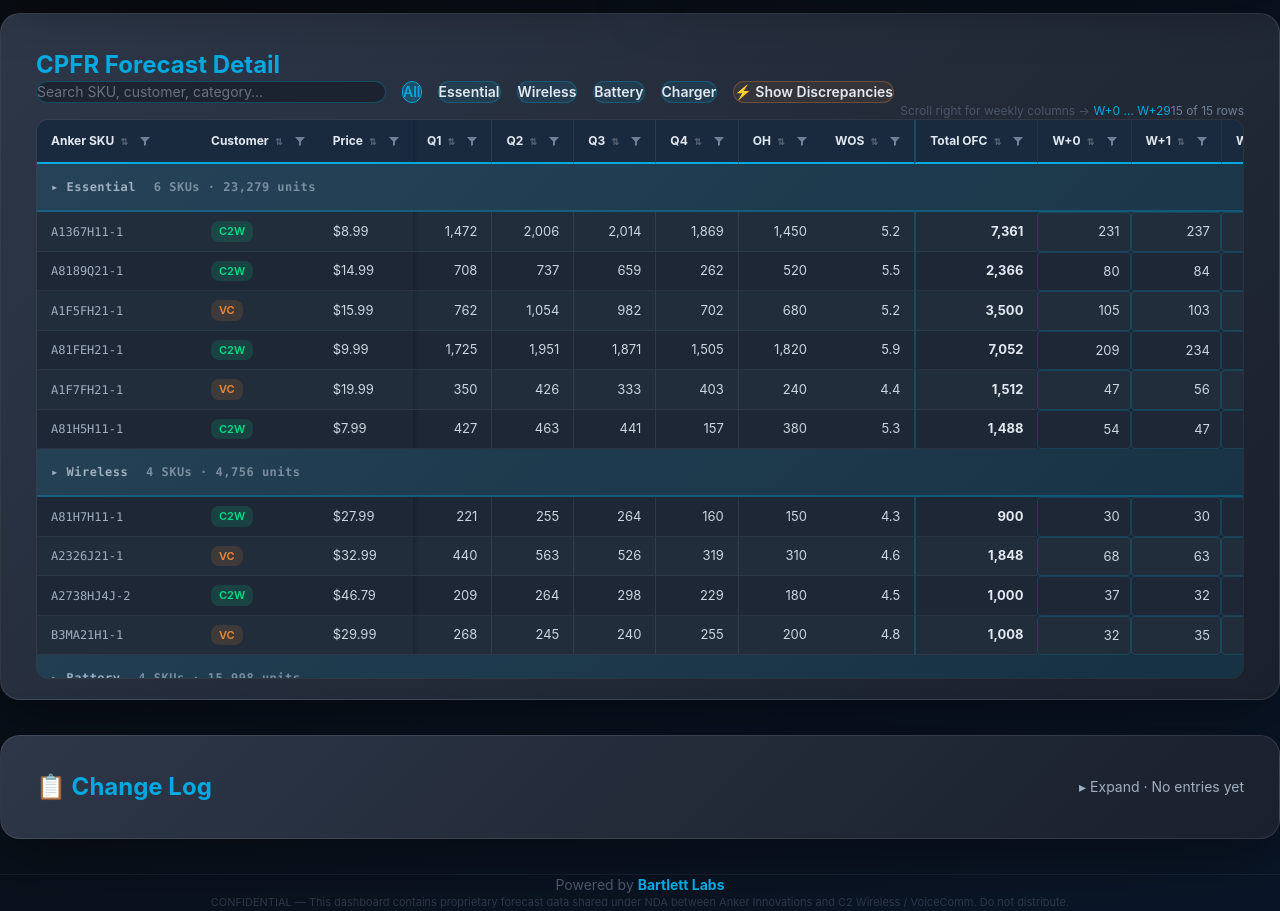
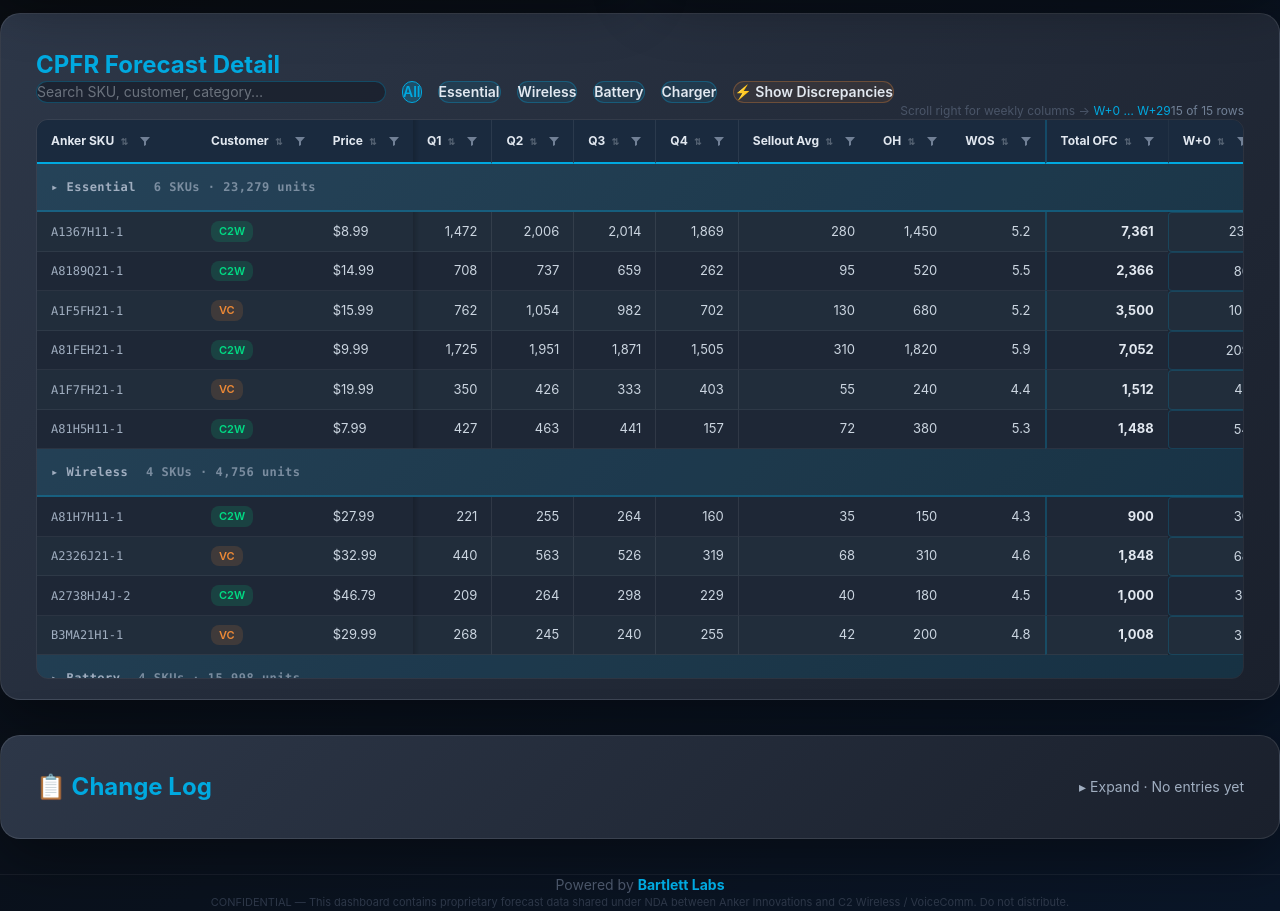
Before and after one commit to kyle-bartlett/analysis-dashboards, a Next.js app in the folder analysis-dashboards/c2-cpfr/: page / in a window 1280 px wide. Shown: the part 1100-2011 px from the top of the page. Built offline with nearby package versions, Linux system fonts and the light colour scheme.

Commit message:
feat: add Sellout Avg column to table

```diff
--- a/analysis-dashboards/c2-cpfr/app/page.tsx
+++ b/analysis-dashboards/c2-cpfr/app/page.tsx
@@ -589,6 +589,7 @@
     case 'q2': return sku.q2;
     case 'q3': return sku.q3;
     case 'q4': return sku.q4;
+    case 'selloutAvg': return sku.selloutAvg;
     case 'oh': return sku.oh;
     case 'wos': return sku.wos;
     case 'totalOfc': return sku.totalOfc;
@@ -1476,6 +1477,17 @@
                       className="qt-col"
                     />
                     <SortableHeader
+                      label="Sellout Avg"
+                      columnKey="selloutAvg"
+                      sortKey={sortKey}
+                      sortDir={sortDir}
+                      onSort={handleSort}
+                      isNumeric={true}
+                      uniqueValues={[]}
+                      filterState={filterState}
+                      onFilterApply={setFilterState}
+                    />
+                    <SortableHeader
                       label="OH"
                       columnKey="oh"
                       sortKey={sortKey}
@@ -1766,6 +1778,7 @@
       <td className="qt-col">{s.q2.toLocaleString()}</td>
       <td className="qt-col">{s.q3.toLocaleString()}</td>
       <td className="qt-col">{s.q4.toLocaleString()}</td>
+      <td>{s.selloutAvg.toLocaleString()}</td>
       <td>{s.oh.toLocaleString()}</td>
       <td className={wosClass}>{s.wos}</td>
       <td
```
